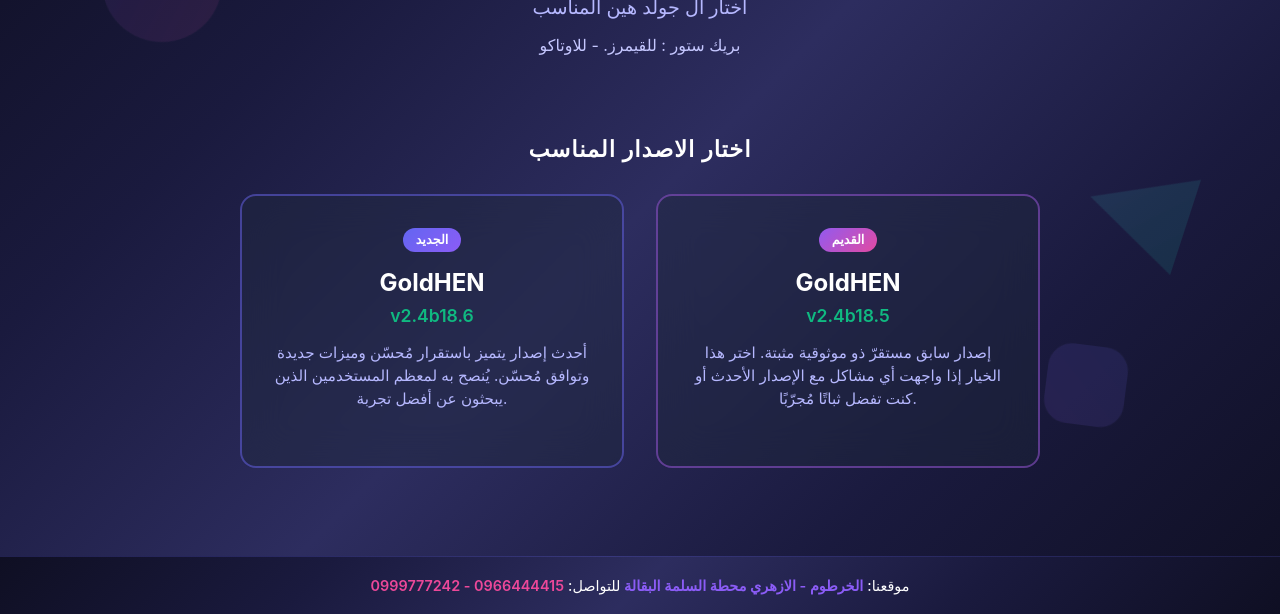
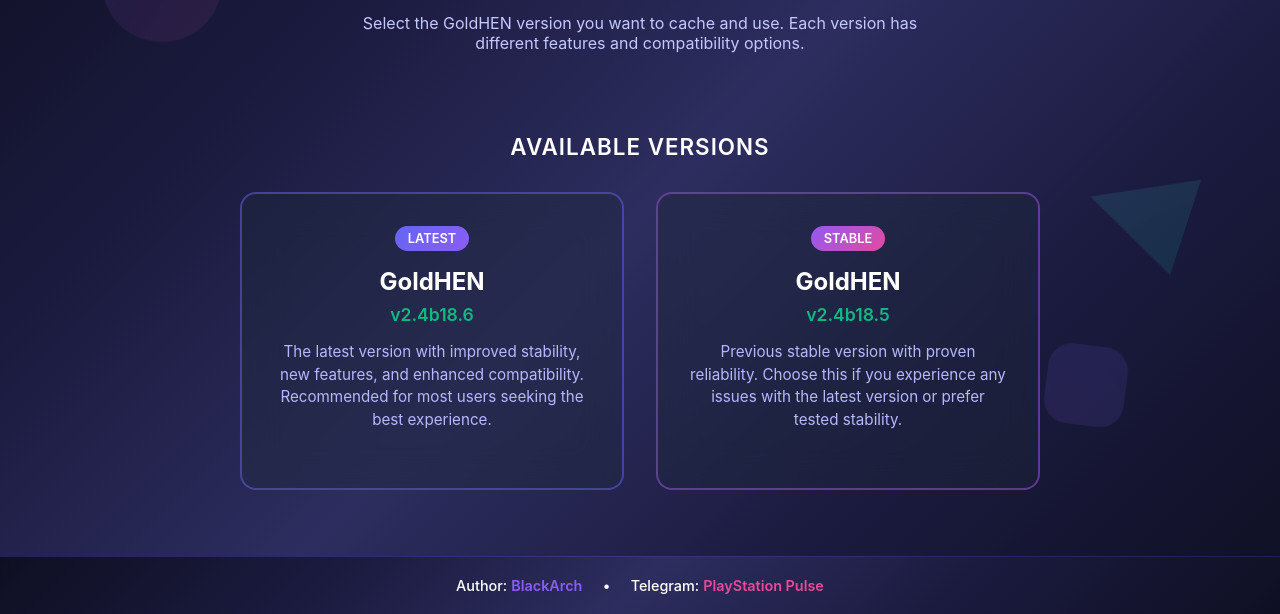
Before and after one commit to breakstor/ps4hack, a plain HTML site: page version-selector.html in a window 1280 px wide. Shown: the part 186-800 px from the top of the page. Drawn offline with Linux system fonts and the light colour scheme.

Commit message:
Add files via upload

```diff
--- a/version-selector.html
+++ b/version-selector.html
@@ -3,7 +3,7 @@
 <head>
     <meta charset="UTF-8">
     <meta name="viewport" content="width=device-width, initial-scale=1.0">
-    <title>بريك ستور</title>
+    <title>PlayStation Pulse PSFree Host 9.xx - Version Selection</title>
     <style>
         * {
             margin: 0;
@@ -284,29 +284,31 @@
 
     <div class="container">
         <div class="header-section">
-            <h1 class="main-title">بريك ستور</h1>
-            <p class="subtitle">اختار ال جولد هين المناسب</p>
-            <p class="description">  بريك ستور : للقيمرز. -  للاوتاكو  </p>
+            <h1 class="main-title">PlayStation Pulse PSFree Host 9.xx</h1>
+            <p class="subtitle">Choose Your GoldHEN Version</p>
+            <p class="description">Select the GoldHEN version you want to cache and use. Each version has different features and compatibility options.</p>
         </div>
 
         <div class="version-selection">
-            <div class="section-title">اختار الاصدار المناسب</div>
+            <div class="section-title">Available Versions</div>
             <div class="version-grid">
                 <div class="version-card latest" onclick="selectVersion('v2.4b18.6')" tabindex="0" data-version="latest">
-                    <div class="version-badge latest">الجديد</div>
+                    <div class="version-badge latest">Latest</div>
                     <div class="version-title">GoldHEN</div>
                     <div class="version-number">v2.4b18.6</div>
                     <div class="version-description">
-                        أحدث إصدار يتميز باستقرار مُحسّن وميزات جديدة وتوافق مُحسّن. يُنصح به لمعظم المستخدمين الذين يبحثون عن أفضل تجربة.
+                        The latest version with improved stability, new features, and enhanced compatibility.
+                        Recommended for most users seeking the best experience.
                     </div>
                 </div>
 
                 <div class="version-card" onclick="selectVersion('v2.4b18.5')" tabindex="0" data-version="stable">
-                    <div class="version-badge">القديم</div>
+                    <div class="version-badge">Stable</div>
                     <div class="version-title">GoldHEN</div>
                     <div class="version-number">v2.4b18.5</div>
                     <div class="version-description">
-                        إصدار سابق مستقرّ ذو موثوقية مثبتة. اختر هذا الخيار إذا واجهت أي مشاكل مع الإصدار الأحدث أو كنت تفضل ثباتًا مُجرّبًا.
+                        Previous stable version with proven reliability. Choose this if you experience
+                        any issues with the latest version or prefer tested stability.
                     </div>
                 </div>
             </div>
@@ -315,10 +317,11 @@
 
     <div class="credits">
         <div class="credits-line">
-         <span class="credit-label">موقعنا:</span>
-            <a href="https://t.me/sudoBlackArch" class="telegram-link">الخرطوم - الازهري محطة السلمة البقالة </a>
-            <span class="credit-label">للتواصل:</span>
-            <a href="https://t.me/PlayStation_Pulse" class="credit-link">0966444415 - 0999777242</a>
+            <span class="credit-label">Author:</span>
+            <a href="https://t.me/sudoBlackArch" class="telegram-link">BlackArch</a>
+            <span style="margin: 0 1rem;">•</span>
+            <span class="credit-label">Telegram:</span>
+            <a href="https://t.me/PlayStation_Pulse" class="credit-link">PlayStation Pulse</a>
         </div>
     </div>
 
```
